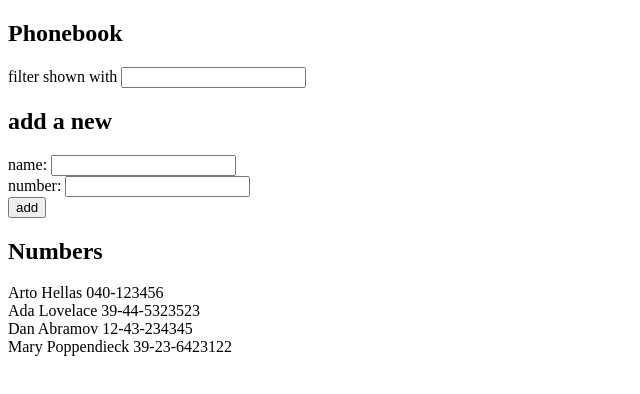
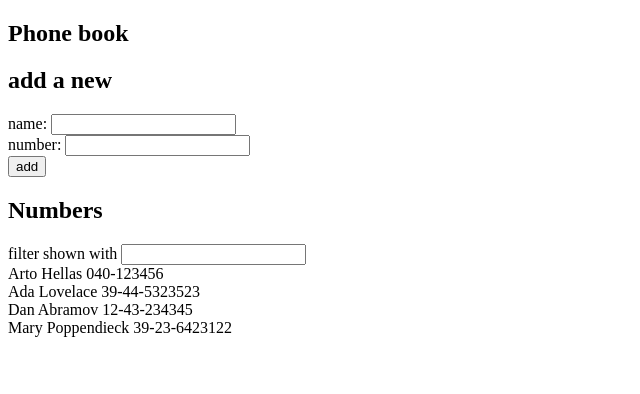
Before and after one commit to JoeriQA/fullstack-open, a React (Vite) app in the folder part2/phonebook/: page / in a window 1280 px wide. Shown: the top 394 px of the page, without its empty margins (0-640 px from the left). Built offline with nearby package versions, Linux system fonts and the light colour scheme.

Commit message:
Finished till exercise 2.10

```diff
--- /dev/null
+++ b/part2/phonebook/src/AddNumberForm.jsx
@@ -0,0 +1,56 @@
+import { useState } from "react";
+
+const AddNumberForm = ({ persons, setPersons }) => {
+  const [newName, setNewName] = useState("");
+  const [newNumber, setNewNumber] = useState("");
+
+  const handleAdd = (event) => {
+    event.preventDefault();
+
+    if (persons.some((person) => person.name === newName)) {
+      alert(`${newName} is already added to phone book`);
+      setNewName("");
+    } else {
+      setPersons(
+        persons.concat({
+          name: newName,
+          number: newNumber,
+          id: persons.length + 1,
+        }),
+      );
+      setNewName("");
+      setNewNumber("");
+    }
+  };
+
+  return (
+    <div>
+      <h2>add a new</h2>
+      <form>
+        <div>
+          name:{" "}
+          <input
+            value={newName}
+            onChange={(event) => setNewName(event.target.value)}
+          />
+        </div>
+        <div>
+          number:{" "}
+          <input
+            value={newNumber}
+            onChange={(event) => {
+              setNewNumber(event.target.value);
+            }}
+          />
+        </div>
+        <div>
+          <button type="submit" onClick={handleAdd}>
+            add
+          </button>
+        </div>
+      </form>
+    </div>
+  );
+};
+
+export default AddNumberForm;
--- a/part2/phonebook/src/App.jsx
+++ b/part2/phonebook/src/App.jsx
@@ -1,4 +1,6 @@
 import { useState } from "react";
+import AddNumberForm from "./AddNumberForm";
+import NumberList from "./NumberList";
 
 const App = () => {
   const [persons, setPersons] = useState([
@@ -7,66 +9,12 @@ const App = () => {
     { name: "Dan Abramov", number: "12-43-234345", id: 3 },
     { name: "Mary Poppendieck", number: "39-23-6423122", id: 4 },
   ]);
-  const [newName, setNewName] = useState("");
-  const [newNumber, setNewNumber] = useState("");
-  const [filterString, setFilter] = useState("");
-
-  const handleAdd = (event) => {
-    event.preventDefault();
-
-    if (persons.some((person) => person.name === newName)) {
-      alert(`${newName} is already added to phonebook`);
-      setNewName("");
-    } else {
-      setPersons(persons.concat({ name: newName, number: newNumber }));
-      setNewName("");
-      setNewNumber("");
-    }
-  };
-
-  function filterNumbers(event) {
-    setFilter(event.target.value);
-  }
 
   return (
     <div>
-      <h2>Phonebook</h2>
-      <div>
-        filter shown with{" "}
-        <input value={filterString} onChange={filterNumbers} />
-      </div>
-      <h2>add a new</h2>
-      <form>
-        <div>
-          name:{" "}
-          <input
-            value={newName}
-            onChange={(event) => setNewName(event.target.value)}
-          />
-        </div>
-        <div>
-          number:{" "}
-          <input
-            value={newNumber}
-            onChange={(event) => {
-              setNewNumber(event.target.value);
-            }}
-          />
-        </div>
-        <div>
-          <button type="submit" onClick={handleAdd}>
-            add
-          </button>
-        </div>
-      </form>
-      <h2>Numbers</h2>
-      <div>
-        {persons.map((person) => (
-          <div>
-            {person.name} {person.number}
-          </div>
-        ))}
-      </div>
+      <h2>Phone book</h2>
+      <AddNumberForm persons={persons} setPersons={setPersons} />
+      <NumberList persons={persons} />
     </div>
   );
 };
--- /dev/null
+++ b/part2/phonebook/src/NumberList.jsx
@@ -0,0 +1,35 @@
+import { useState } from "react";
+import PersonRow from "./PersonRow";
+
+const NumberList = ({ persons }) => {
+  const [filteredList, setFilteredList] = useState([]);
+
+  function filterNumbers(event) {
+    const filterString = String(event.target.value).toLocaleLowerCase();
+    setFilteredList(
+      persons.filter((person) =>
+        person.name.toLocaleLowerCase().includes(filterString),
+      ),
+    );
+  }
+
+  return (
+    <div>
+      <h2>Numbers</h2>
+      <div>
+        filter shown with <input onChange={filterNumbers} />
+      </div>
+      <div>
+        {filteredList.length > 0
+          ? filteredList.map((person) => (
+              <PersonRow key={person.id} person={person} />
+            ))
+          : persons.map((person) => (
+              <PersonRow key={person.id} person={person} />
+            ))}
+      </div>
+    </div>
+  );
+};
+
+export default NumberList;
--- /dev/null
+++ b/part2/phonebook/src/PersonRow.jsx
@@ -0,0 +1,9 @@
+const PersonRow = ({ person }) => {
+  return (
+    <div>
+      {person.name} {person.number}
+    </div>
+  );
+};
+
+export default PersonRow;
```
Also changed, not shown: 1 other file (tests, documents, lock files or other folders).
